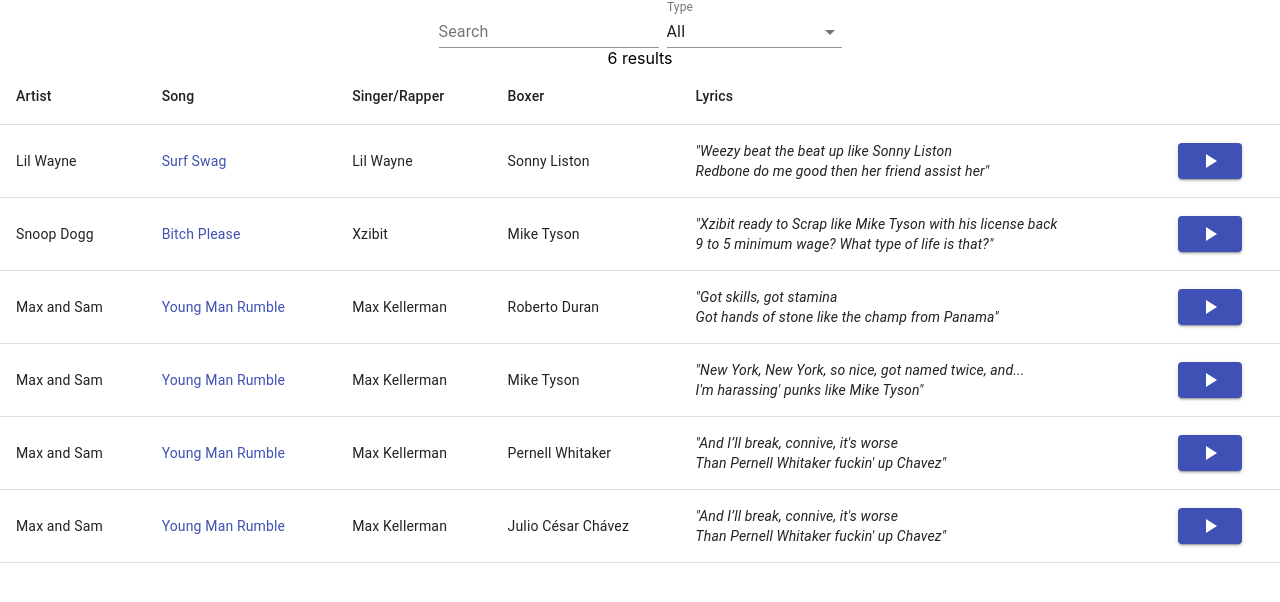
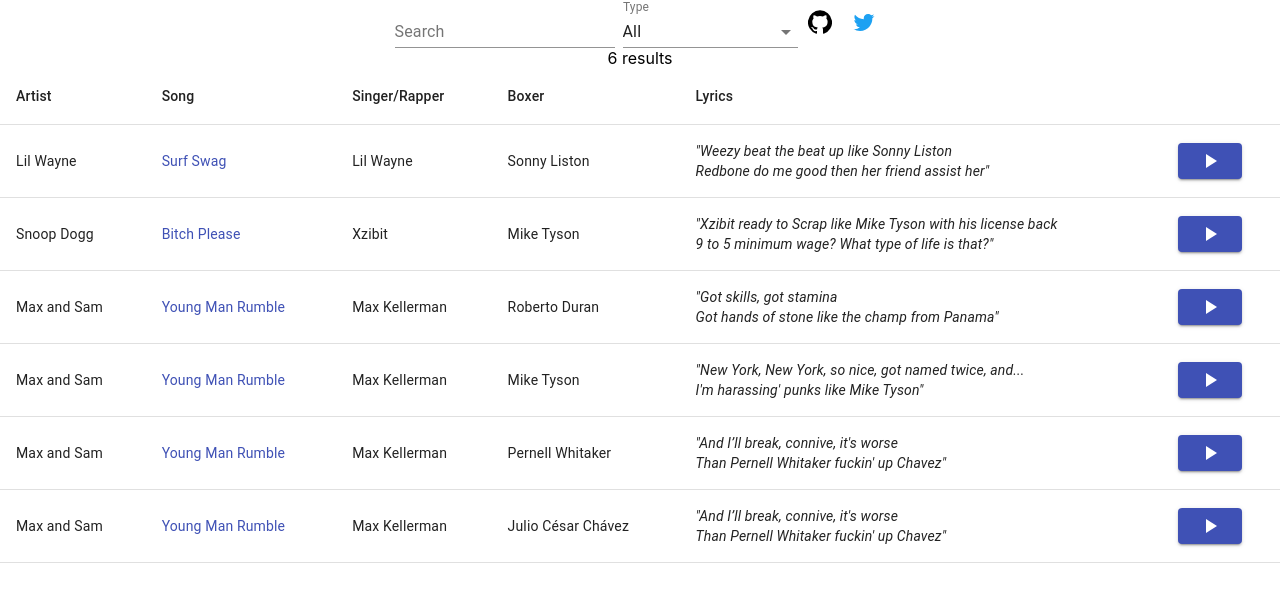
Before and after one commit to boxing/boxing-references, a React (Create React App) app: page / in a window 1280 px wide. Shown: the top 602 px of the page. Built offline with nearby package versions, Linux system fonts and the light colour scheme.

Commit message:
Add links to GitHub and Twitter

```diff
--- a/src/components/search.tsx
+++ b/src/components/search.tsx
@@ -16,7 +16,8 @@
 import Youtube from "./youtube";
 import {song} from "../data";
 import styled from 'styled-components';
-
+import GitHub from '@material-ui/icons/GitHub';
+import Twitter from '@material-ui/icons/Twitter';
 
 const Lyrics = styled.div`
     white-space: pre-wrap;
@@ -26,6 +27,24 @@
         content: '"';
     }
 `;
+
+const GithubLink = styled.span`
+    position: relative;
+    margin: 0 10px;
+    top: 10px;
+    svg {
+        color: black;
+    }
+`;
+
+const TwitterLink = styled.span`
+    position: relative;
+    margin: 0 10px;
+    top: 10px;
+    svg {
+        color: rgba(29,161,242,1.00);
+    }
+`
 
 type SearchType = "all" | "artist" | "song" | "lyrics" | "boxer";
 
@@ -77,7 +96,6 @@
     const [search, setSearch] = useState<string>("");
     const [searchType, setSearchType] = useState<SearchType>("all");
 
-
     const inputChange =
         (e: ChangeEvent<HTMLInputElement | HTMLTextAreaElement>) => {
             setSearch(e.target.value);
@@ -119,6 +137,18 @@
                             <option value="boxer">Boxer</option>
                         </Select>
                     </FormControl>
+
+                    <GithubLink>
+                        <Link target="_blank" rel="noopener" href="https://github.com/boxing/boxing-references">
+                            <GitHub/>
+                        </Link>
+                    </GithubLink>
+
+                    <TwitterLink>
+                        <Link target="_blank" rel="noopener" href="https://twitter.com/Mike_DiDomizio">
+                            <Twitter/>
+                        </Link>
+                    </TwitterLink>
                 </Box>
             </form>
 
```
